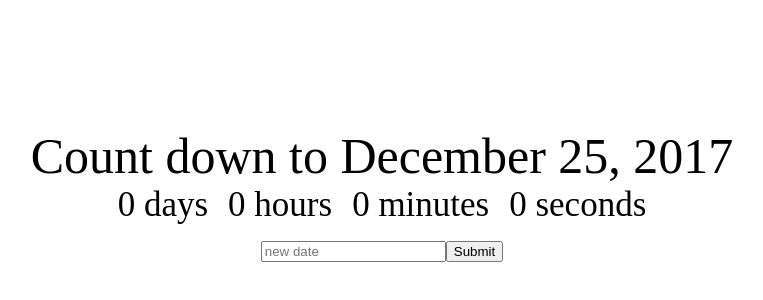
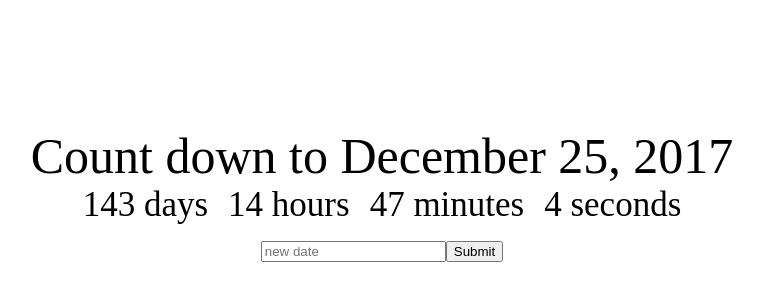
Before and after one commit to nameinan/react, a React (Create React App) app in the folder 16 react app/countdownchamp/: page / in a window 1280 px wide. Shown: the part 126-426 px from the top of the page, without its empty margins (258-1021 px from the left). Built offline with nearby package versions, Linux system fonts and the light colour scheme.

Commit message:
Add time calculatin and page life cycle

```diff
--- a/16 react app/countdownchamp/src/Clock.jsx
+++ b/16 react app/countdownchamp/src/Clock.jsx
@@ -10,11 +10,34 @@
       minutes:0,
       seconds:0
     }
+}
 
-    console.log(this.props);
+  getTimeUntil(deadline) {
+    const time = Date.parse(deadline) - Date.parse(new Date());
+    const seconds = Math.floor((time/1000) % 60);
+    const minutes = Math.floor((time/1000/60) % 60);
+    const hours = Math.floor(time/(1000*60*60) % 24);
+    const days = Math.floor(time/(1000*60*60*24));
+    this.setState({
+        days:days,
+        hours:hours,
+        minutes:minutes,
+        seconds:seconds
+      });
+  }
+
+  componentWillMount(){
+    this.getTimeUntil(this.props.deadline);
+  }
+
+  componentDidMount(){
+    setInterval(()=>this.getTimeUntil(this.props.deadline),1000);
   }
 
   render(){
+
+
+
       return (
         <div>
           <div className="Clock-days">{this.state.days} days</div>
@@ -22,10 +45,8 @@
           <div className="Clock-minutes">{this.state.minutes} minutes</div>
           <div className="Clock-seconds">{this.state.seconds} seconds</div>
         </div>
-
       )
-
-  }
+    }
 }
 
 export default Clock;
```
